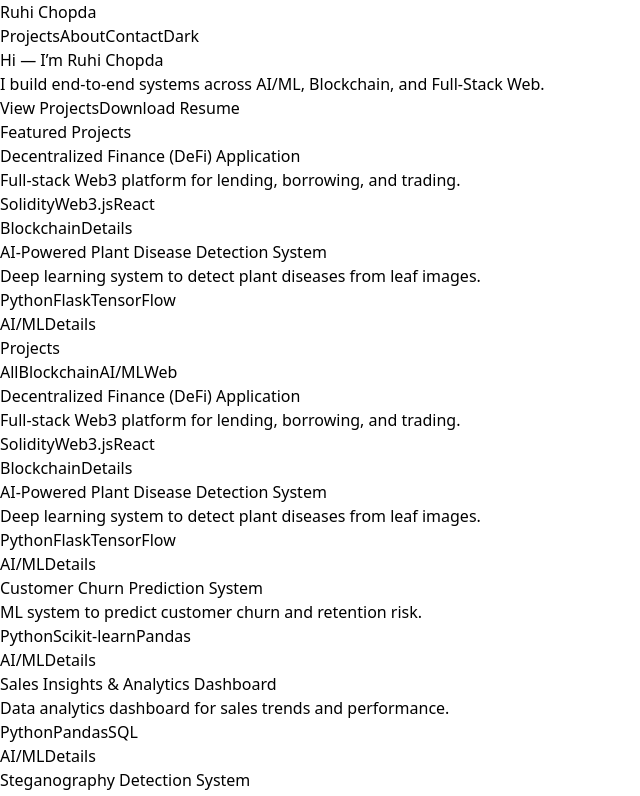
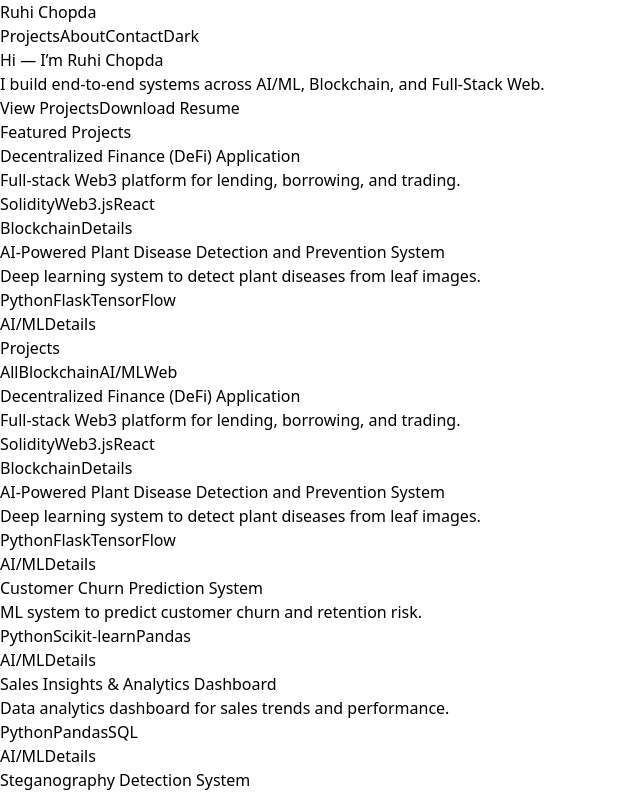
Before and after one commit to RuhiChopda/portfolio, a React (Vite) app: page / in a window 1280 px wide. Shown: the top 796 px of the page, without its empty margins (0-640 px from the left). Built offline with nearby package versions, Linux system fonts and the light colour scheme.

Commit message:
Update App.jsx

```diff
--- a/src/App.jsx
+++ b/src/App.jsx
@@ -16,7 +16,7 @@
   },
   {
     id: "plant-disease",
-    title: "AI-Powered Plant Disease Detection System",
+    title: "AI-Powered Plant Disease Detection and Prevention System",
     domain: "AI/ML",
     featured: true,
     short: "Deep learning system to detect plant diseases from leaf images.",
```
